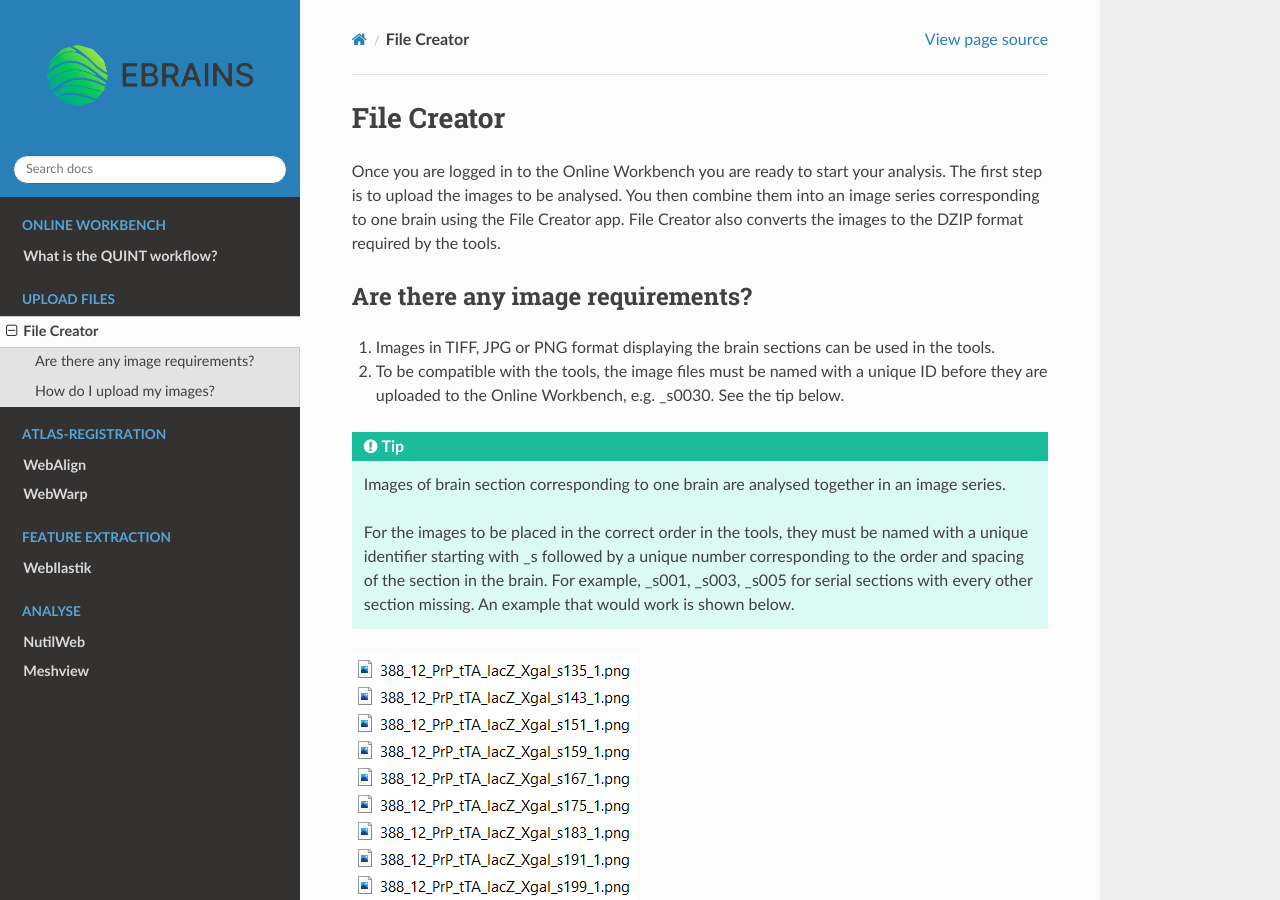
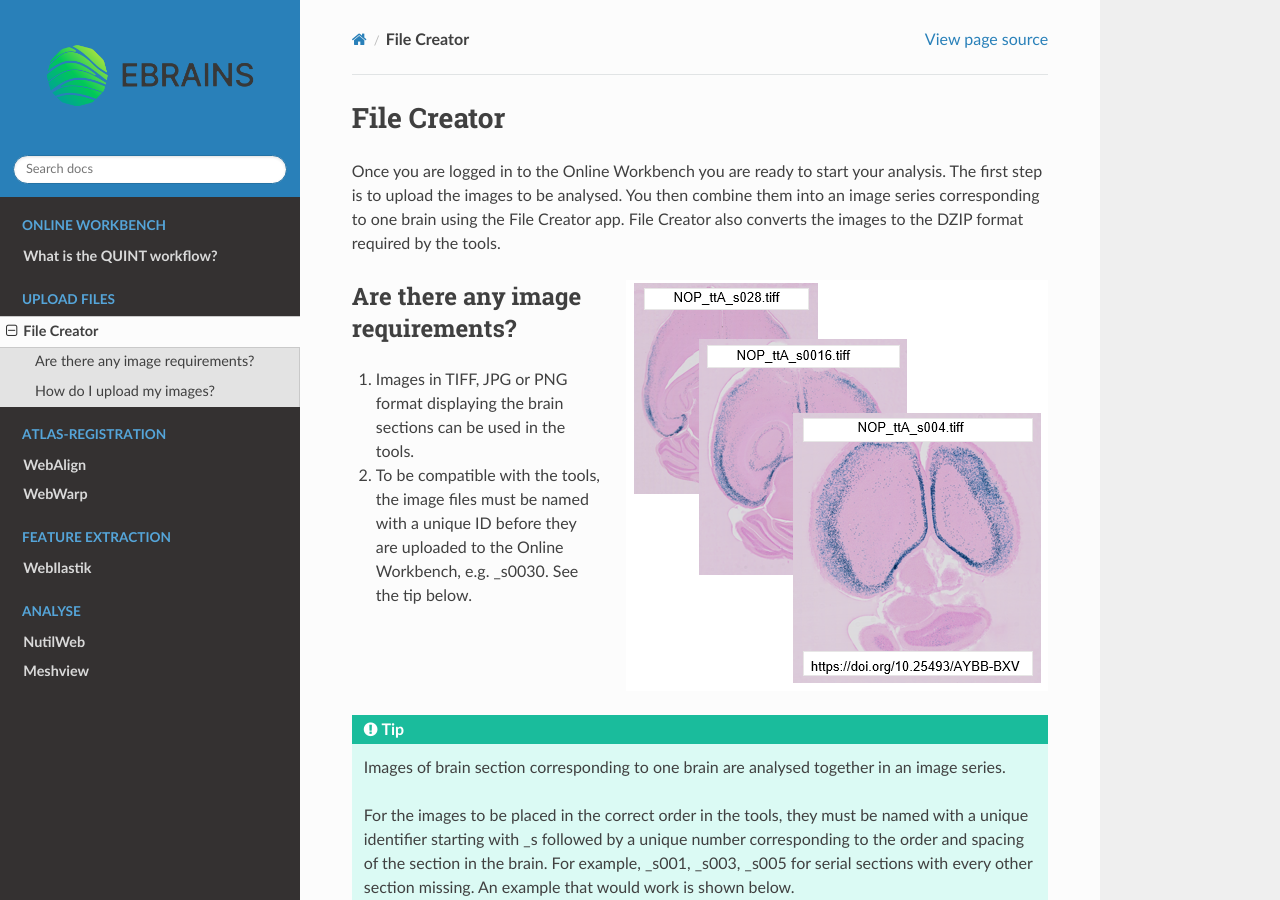
Before and after one commit to Neural-Systems-at-UIO/QUINT_webtools, a Sphinx documentation site: the page built from docs/CreateBrain.rst, in a window 1280 px wide and 900 px high. Built offline with Sphinx 7.4.7 and the Read the Docs theme 2.0.0, drawn with Linux system fonts in a browser that asks for light colours.

Commit message:
Update CreateBrain.rst

```diff
--- a/docs/CreateBrain.rst
+++ b/docs/CreateBrain.rst
@@ -3,6 +3,9 @@
 ================
 
 Once you are logged in to the Online Workbench you are ready to start your analysis. The first step is to upload the images to be analysed. You then combine them into an image series corresponding to one brain using the File Creator app. File Creator also converts the images to the DZIP format required by the tools.
+
+.. image:: images/Image_series.PNG
+   :align: right
 
 Are there any image requirements?
 ----------------------------------
```
